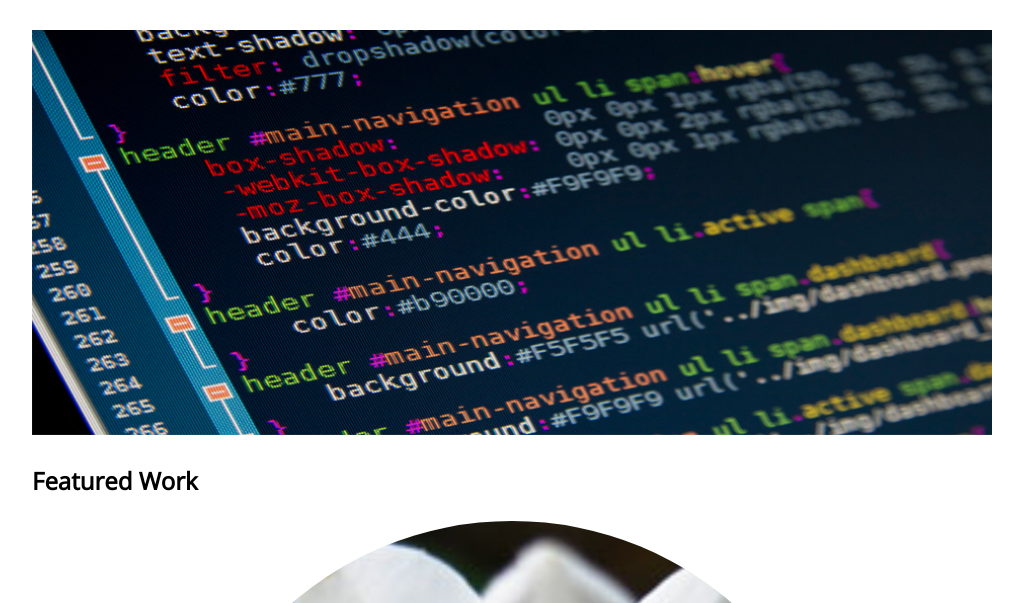
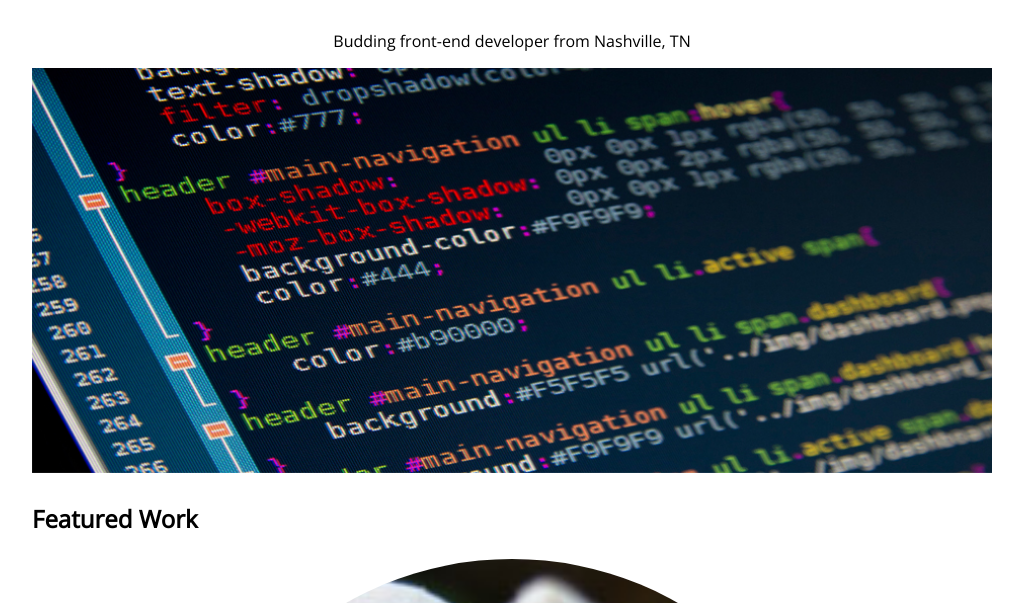
Before and after one commit to jasminecain/portfolio-site, a plain HTML site: page index.html in a window 1280 px wide. Shown: the part 197-800 px from the top of the page, without its empty margins (128-1151 px from the left). Drawn offline with nearby package versions, Linux system fonts and the light colour scheme.

Commit message:
adding paragraph element

```diff
--- a/css/main.css
+++ b/css/main.css
@@ -75,6 +75,10 @@ a {
   text-decoration: none;
 }
 
+.tagline {
+  text-align: center;
+}
+
 .with-border {
   border-bottom: 3px solid #bf6565;
   overflow: auto;
--- a/index.html
+++ b/index.html
@@ -20,6 +20,7 @@
 
       <div class="row">
         <div class="col-12">
+          <p class="tagline">Budding front-end developer from Nashville, TN</p>
           <img src="images/css-code.jpg" alt="code" />
         </div>
       </div>
```
